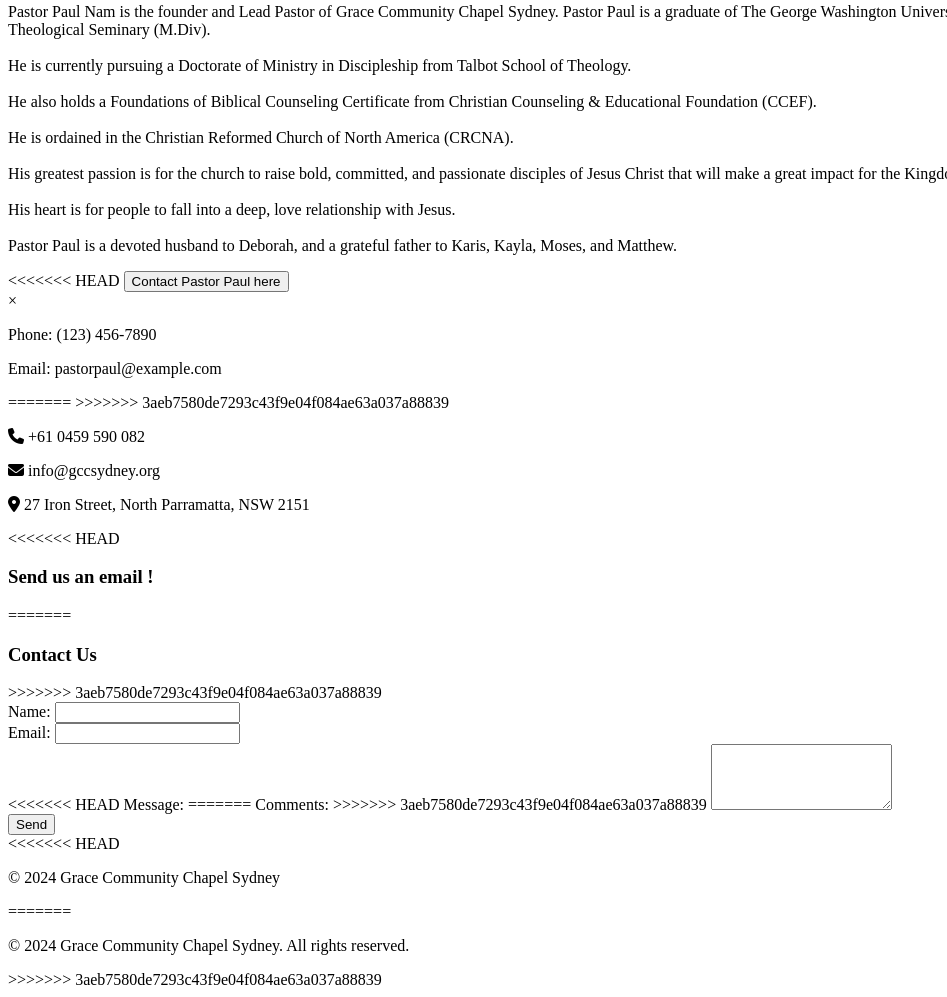
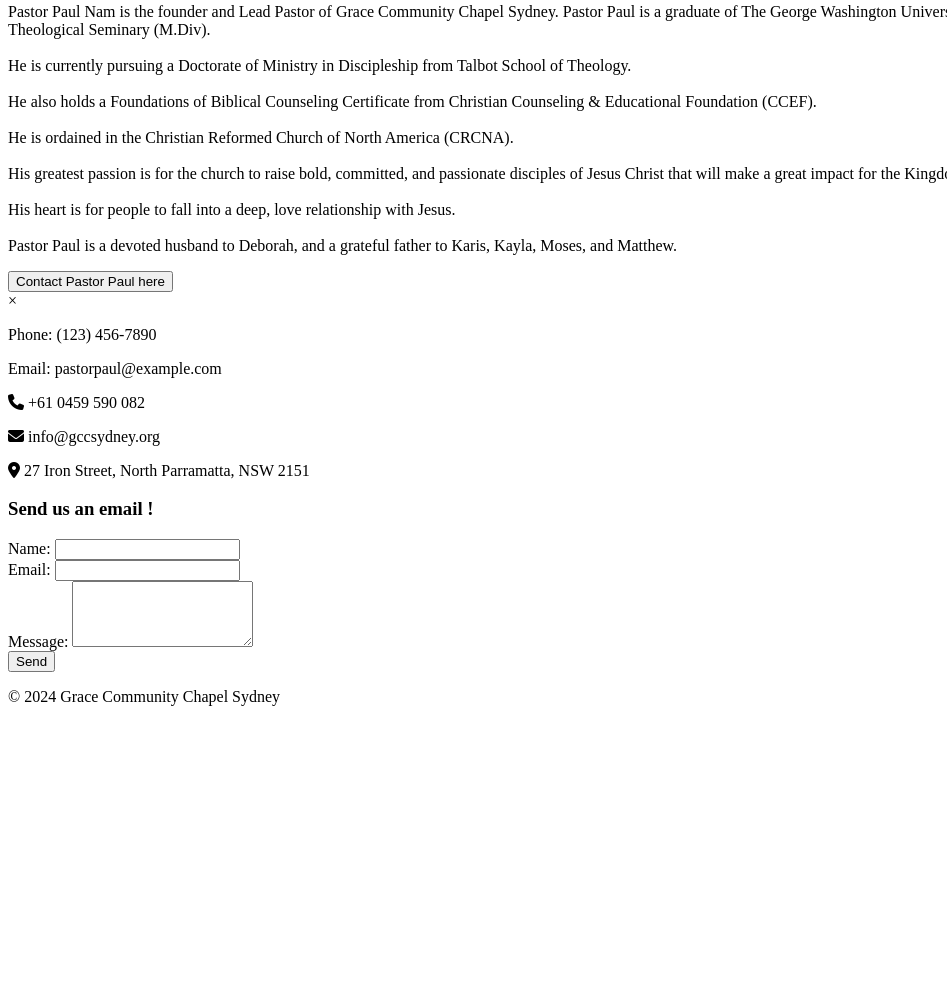
Before and after one commit to malystrynx/GCC, a plain HTML site: page leadership.html in a window 1280 px wide. Shown: the part 721-1718 px from the top of the page, without its empty margins (0-947 px from the left). After the commit the page ends 1443 px from the top, so only its background shows below. Drawn offline with Linux system fonts and the light colour scheme; a script that the page names is missing.

Commit message:
Update leadership.html

```diff
--- a/leadership.html
+++ b/leadership.html
@@ -82,7 +82,6 @@
                     <br><br>
                     Pastor Paul is a devoted husband to Deborah, and a grateful father to Karis, Kayla, Moses, and Matthew.
                 </p>
-<<<<<<< HEAD
                 <button id="contactBtn">Contact Pastor Paul here</button>
 
     <!-- The Modal -->
@@ -93,8 +92,6 @@
             <p>Email: pastorpaul@example.com</p>
         </div>
     </div>
-=======
->>>>>>> 3aeb7580de7293c43f9e04f084ae63a037a88839
             </div>
         </div>
     </div>
@@ -117,11 +114,7 @@
                 </p>
             </div>
             <div class="email-us-section">
-<<<<<<< HEAD
                 <h3>Send us an email !</h3>
-=======
-                <h3>Contact Us</h3>
->>>>>>> 3aeb7580de7293c43f9e04f084ae63a037a88839
                 <form class="contact-form" action="mailto:info@gccsydney.org" method="post" enctype="text/plain">
                     <div class="form-group">
                         <label for="name">Name:</label>
@@ -132,11 +125,7 @@
                         <input type="email" id="email" name="email" required>
                     </div>
                     <div class="form-group">
-<<<<<<< HEAD
                         <label for="comments">Message:</label>
-=======
-                        <label for="comments">Comments:</label>
->>>>>>> 3aeb7580de7293c43f9e04f084ae63a037a88839
                         <textarea id="comments" name="comments" rows="4" required></textarea>
                     </div>
                     <button type="submit" class="submit-button">Send</button>
@@ -144,11 +133,7 @@
             </div>
         </div>
         <div class="footer-bottom">
-<<<<<<< HEAD
             <p>&copy; 2024 Grace Community Chapel Sydney</p>
-=======
-            <p>&copy; 2024 Grace Community Chapel Sydney. All rights reserved.</p>
->>>>>>> 3aeb7580de7293c43f9e04f084ae63a037a88839
         </div>
     </footer>
     </section>
```
